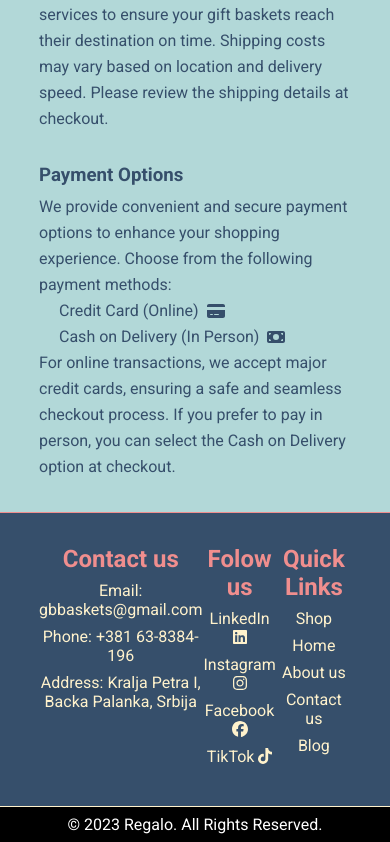
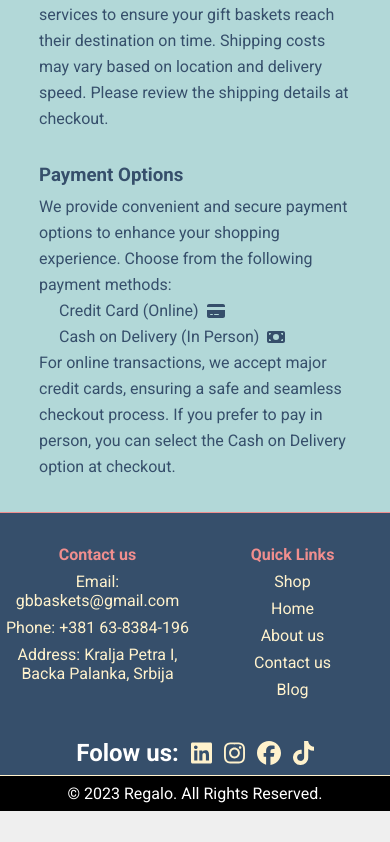
Before and after one commit to MilanJulinac42/gb-client, a Next.js app: page / in a window 390 px wide. Shown: the part 3559-4401 px from the top of the page. After the commit the page ends 4370 px from the top, so only its background shows below. Built offline with nearby package versions, Linux system fonts and the light colour scheme.

Commit message:
gb-86 footer is responsive

```diff
--- a/layout/footer/Footer.module.scss
+++ b/layout/footer/Footer.module.scss
@@ -8,16 +8,19 @@
 }
 
 .wrapper {
-  width: 80%;
+  width: 100%;
   margin: auto;
   display: flex;
   justify-content: center;
   padding-top: $extra-large-padding;
   padding-bottom: $extra-large-padding;
   text-align: center;
+
+  @include breakpoint("medium") {
+    width: 80%;
+  }
 }
 
-.social,
 .links,
 .contact {
   flex: 1;
@@ -25,12 +28,17 @@
   p {
     color: $secondary-yellow-color;
     padding-bottom: $small-padding;
+    font-size: $small-font;
   }
 
   h4 {
-    font-size: $medium-font;
+    font-size: $small-font;
     padding-bottom: $small-padding;
     color: $secondary-coral-color;
+
+    @include breakpoint("medium") {
+      font-size: $medium-font;
+    }
   }
 }
 
@@ -40,3 +48,20 @@
     background-color: $black-color;
     padding: $small-padding;
 }
+
+.social {
+  display: flex;
+  gap: $medium-padding;
+  justify-content: center;
+  align-items: center;
+  padding-bottom: $small-padding;
+
+  h4 {
+    font-size: $medium-font;
+  }
+
+  .icon {
+    color: $secondary-yellow-color;
+    font-size: $medium-font;
+  }
+}
--- a/layout/footer/Footer.tsx
+++ b/layout/footer/Footer.tsx
@@ -19,22 +19,6 @@ const Footer: React.FC = () => {
           <p>Address: Kralja Petra I, Backa Palanka, Srbija</p>
         </div>
 
-        <div className={styles.social}>
-          <h4>Folow us</h4>
-          <p>
-            LinkedIn <FontAwesomeIcon icon={faLinkedin}></FontAwesomeIcon>
-          </p>
-          <p>
-            Instagram <FontAwesomeIcon icon={faInstagram}></FontAwesomeIcon>
-          </p>
-          <p>
-            Facebook <FontAwesomeIcon icon={faFacebook}></FontAwesomeIcon>
-          </p>
-          <p>
-            TikTok <FontAwesomeIcon icon={faTiktok}></FontAwesomeIcon>
-          </p>
-        </div>
-
         <div className={styles.links}>
           <h4>Quick Links</h4>
           <p>Shop</p>
@@ -44,6 +28,29 @@ const Footer: React.FC = () => {
           <p>Blog</p>
         </div>
       </div>
+      <div className={styles.social}>
+        <h4>Folow us:</h4>
+
+        <FontAwesomeIcon
+          className={styles.icon}
+          icon={faLinkedin}
+        ></FontAwesomeIcon>
+
+        <FontAwesomeIcon
+          className={styles.icon}
+          icon={faInstagram}
+        ></FontAwesomeIcon>
+
+        <FontAwesomeIcon
+          className={styles.icon}
+          icon={faFacebook}
+        ></FontAwesomeIcon>
+
+        <FontAwesomeIcon
+          className={styles.icon}
+          icon={faTiktok}
+        ></FontAwesomeIcon>
+      </div>
       <div className={styles.copyright}>
         <p>&copy; 2023 Regalo. All Rights Reserved.</p>
       </div>
```
